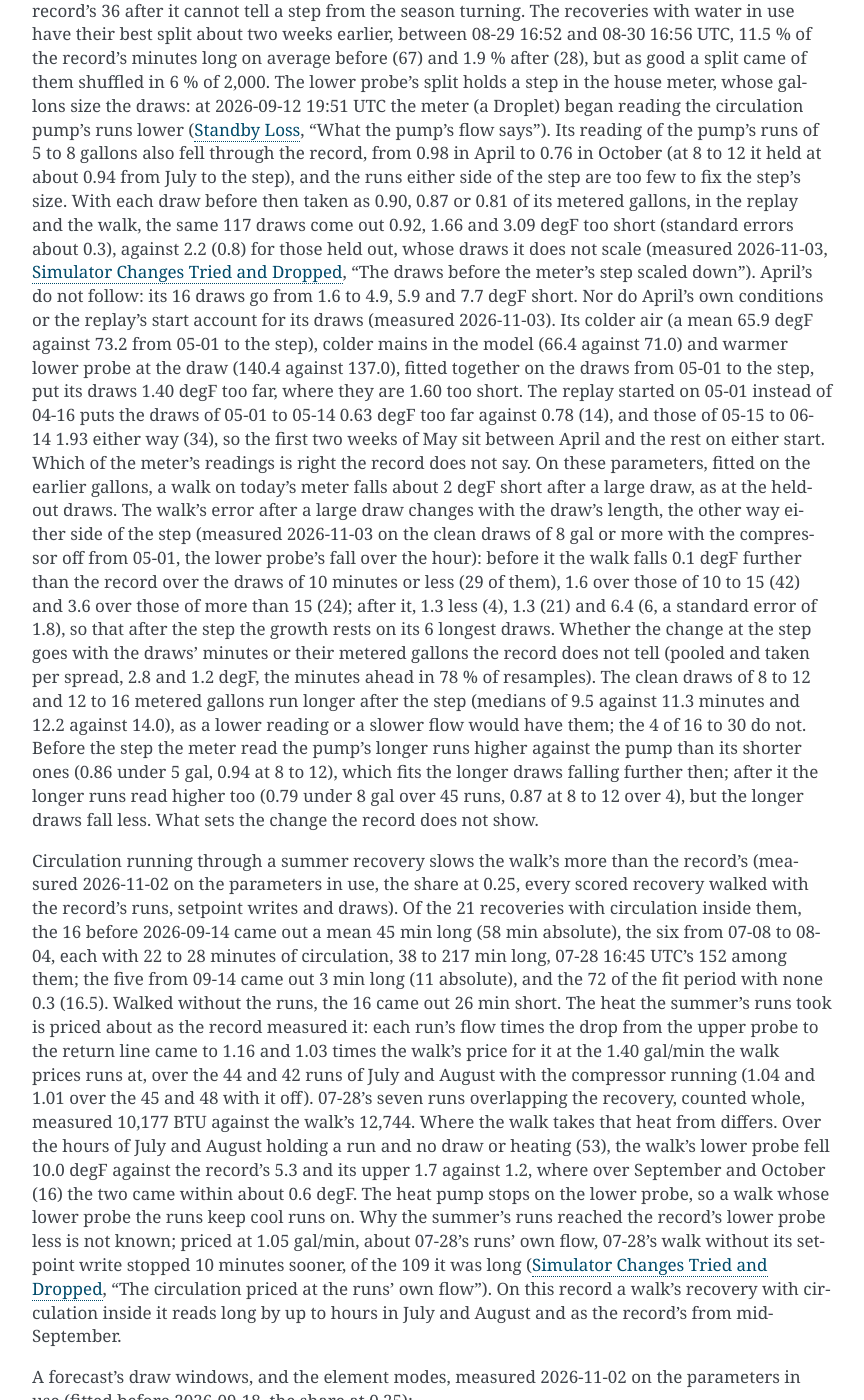
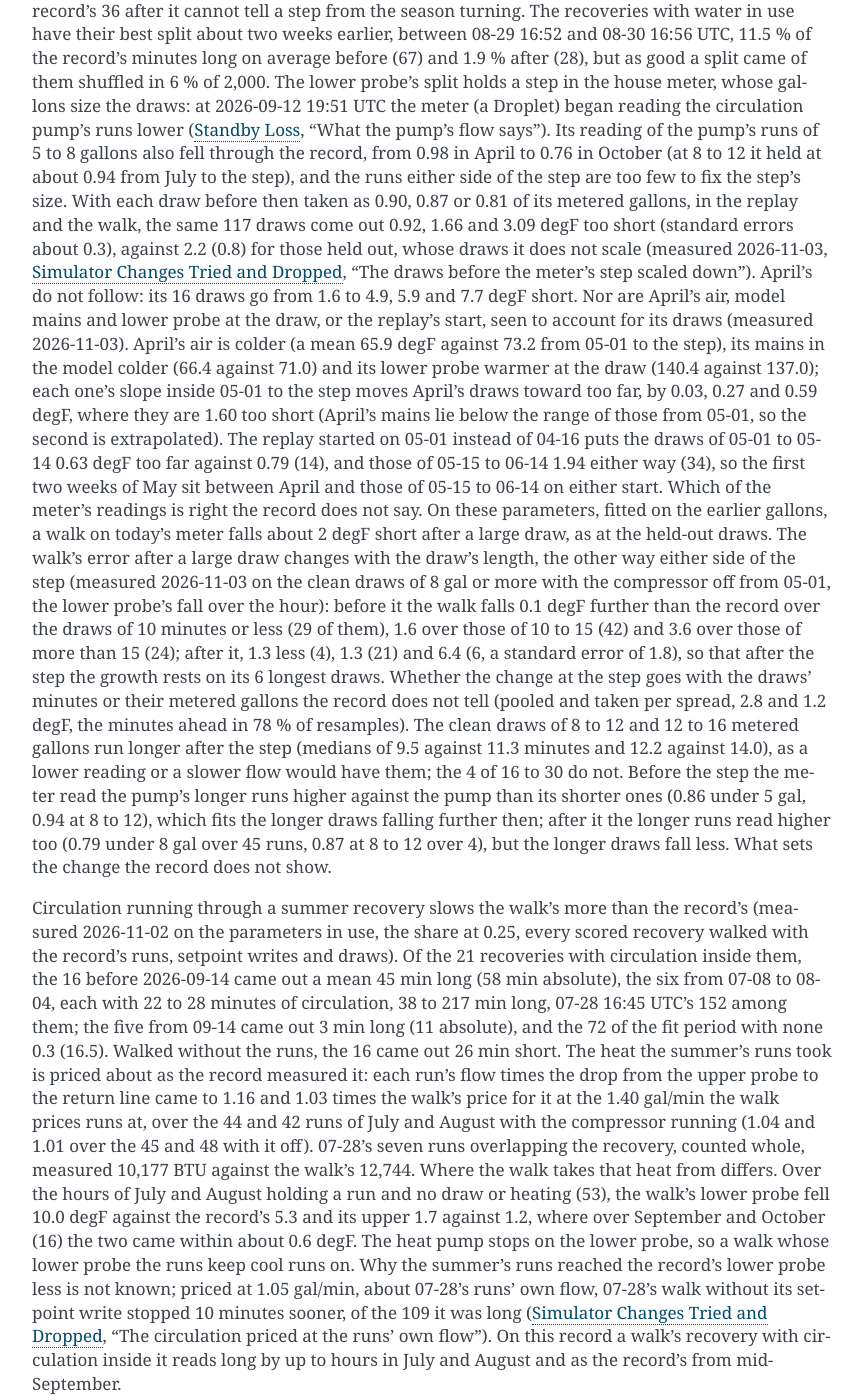
Before and after one commit to eman/nwp500-python, a Sphinx documentation site: the page built from docs/explanation/simulator.rst, in a window 1280 px wide and 1400 px high, scrolled down 13505 px. Shown: the whole window, without its empty margins (338-1202 px from the left). Built offline with Sphinx 7.4.7, drawn with Linux system fonts in a browser that asks for light colours.

Commit message:
docs(sim): seen to; single slopes, not the extrapolated joint fit; err.py's definition; 05-15 to 06-14

```diff
--- a/docs/explanation/simulator.rst
+++ b/docs/explanation/simulator.rst
@@ -782,38 +782,41 @@ the same 117 draws come out 0.92, 1.66 and 3.09 degF too short (standard
 errors about 0.3), against 2.2 (0.8) for those held out, whose draws it
 does not scale (measured 2026-11-03, :doc:`simulator-tried`, "The draws
 before the meter's step scaled down"). April's do not follow: its 16
-draws go from 1.6 to 4.9, 5.9 and 7.7 degF short. Nor do April's own
-conditions or the replay's start account for its draws (measured
-2026-11-03). Its colder air (a mean 65.9 degF against 73.2 from 05-01 to
-the step), colder mains in the model (66.4 against 71.0) and warmer
-lower probe at the draw (140.4 against 137.0), fitted together on the
-draws from 05-01 to the step, put its draws 1.40 degF too far, where
-they are 1.60 too short. The replay started on 05-01 instead of 04-16
-puts the draws of 05-01 to 05-14 0.63 degF too far against 0.78 (14),
-and those of 05-15 to 06-14 1.93 either way (34), so the first two weeks
-of May sit between April and the rest on either start. Which of the
-meter's readings is right the record does not say. On these parameters,
-fitted on the earlier gallons, a walk on today's meter falls about 2
-degF short after a large draw, as at the held-out draws. The walk's
-error after a large draw changes with the draw's length, the other way
-either side of the step (measured 2026-11-03 on the clean draws of 8 gal
-or more with the compressor off from 05-01, the lower probe's fall over
-the hour): before it the walk falls 0.1 degF further than the record
-over the draws of 10 minutes or less (29 of them), 1.6 over those of 10
-to 15 (42) and 3.6 over those of more than 15 (24); after it, 1.3 less
-(4), 1.3 (21) and 6.4 (6, a standard error of 1.8), so that after the
-step the growth rests on its 6 longest draws. Whether the change at the
-step goes with the draws' minutes or their metered gallons the record
-does not tell (pooled and taken per spread, 2.8 and 1.2 degF, the
-minutes ahead in 78 % of resamples). The clean draws of 8 to 12 and 12
-to 16 metered gallons run longer after the step (medians of 9.5 against
-11.3 minutes and 12.2 against 14.0), as a lower reading or a slower flow
-would have them; the 4 of 16 to 30 do not. Before the step the meter
-read the pump's longer runs higher against the pump than its shorter
-ones (0.86 under 5 gal, 0.94 at 8 to 12), which fits the longer draws
-falling further then; after it the longer runs read higher too (0.79
-under 8 gal over 45 runs, 0.87 at 8 to 12 over 4), but the longer draws
-fall less. What sets the change the record does not show.
+draws go from 1.6 to 4.9, 5.9 and 7.7 degF short. Nor are April's air,
+model mains and lower probe at the draw, or the replay's start, seen to
+account for its draws (measured 2026-11-03). April's air is colder (a
+mean 65.9 degF against 73.2 from 05-01 to the step), its mains in the
+model colder (66.4 against 71.0) and its lower probe warmer at the draw
+(140.4 against 137.0); each one's slope inside 05-01 to the step moves
+April's draws toward too far, by 0.03, 0.27 and 0.59 degF, where they
+are 1.60 too short (April's mains lie below the range of those from
+05-01, so the second is extrapolated). The replay started on 05-01
+instead of 04-16 puts the draws of 05-01 to 05-14 0.63 degF too far
+against 0.79 (14), and those of 05-15 to 06-14 1.94 either way (34), so
+the first two weeks of May sit between April and those of 05-15 to 06-14
+on either start. Which of the meter's readings is right the record does
+not say. On these parameters, fitted on the earlier gallons, a walk on
+today's meter falls about 2 degF short after a large draw, as at the
+held-out draws. The walk's error after a large draw changes with the
+draw's length, the other way either side of the step (measured
+2026-11-03 on the clean draws of 8 gal or more with the compressor off
+from 05-01, the lower probe's fall over the hour): before it the walk
+falls 0.1 degF further than the record over the draws of 10 minutes or
+less (29 of them), 1.6 over those of 10 to 15 (42) and 3.6 over those of
+more than 15 (24); after it, 1.3 less (4), 1.3 (21) and 6.4 (6, a
+standard error of 1.8), so that after the step the growth rests on its 6
+longest draws. Whether the change at the step goes with the draws'
+minutes or their metered gallons the record does not tell (pooled and
+taken per spread, 2.8 and 1.2 degF, the minutes ahead in 78 % of
+resamples). The clean draws of 8 to 12 and 12 to 16 metered gallons run
+longer after the step (medians of 9.5 against 11.3 minutes and 12.2
+against 14.0), as a lower reading or a slower flow would have them; the
+4 of 16 to 30 do not. Before the step the meter read the pump's longer
+runs higher against the pump than its shorter ones (0.86 under 5 gal,
+0.94 at 8 to 12), which fits the longer draws falling further then;
+after it the longer runs read higher too (0.79 under 8 gal over 45 runs,
+0.87 at 8 to 12 over 4), but the longer draws fall less. What sets the
+change the record does not show.
 
 Circulation running through a summer recovery slows the walk's more than
 the record's (measured 2026-11-02 on the parameters in use, the share at
```
